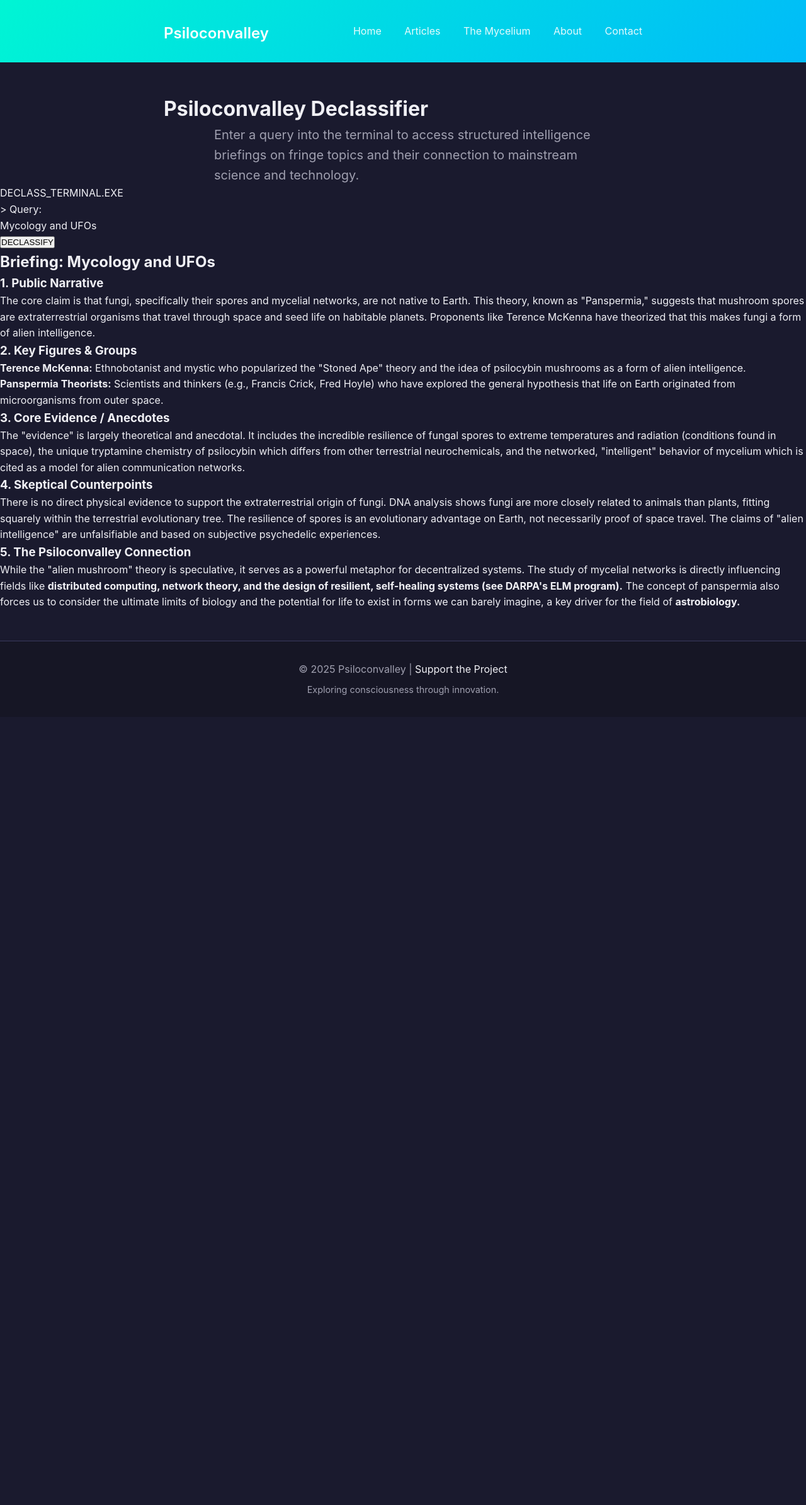
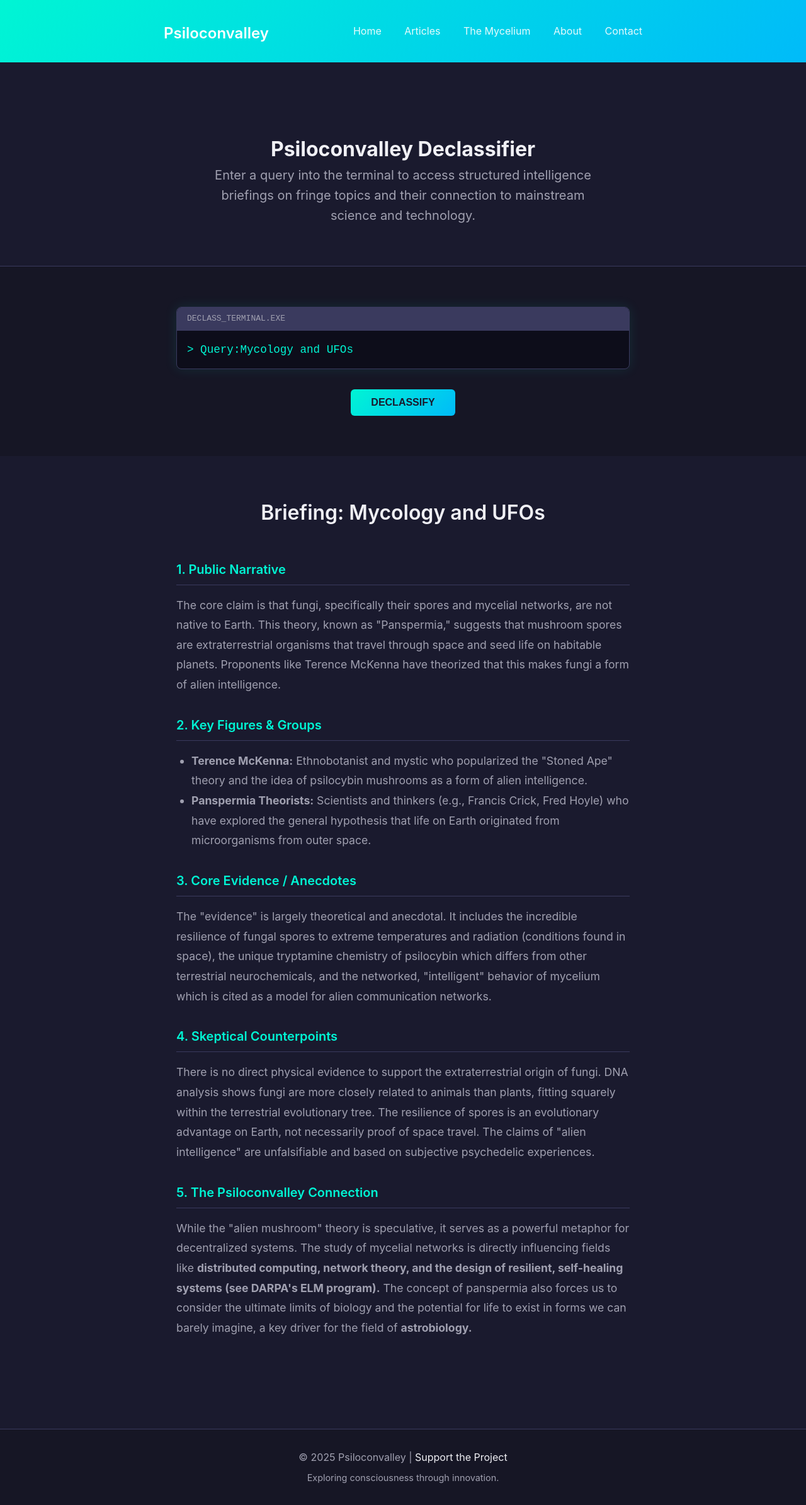
Before and after one commit to psiloconvalley/psiloconvalley.github.io, a Jekyll site: the page built from declassifier.md, in a window 1280 px wide. Shown: the whole page at 63% size. Built offline with Jekyll 4.4.1, drawn with Linux system fonts in a browser that asks for light colours; nearby versions of some CDN libraries; some web fonts are replaced; before the commit the page ends 1138 px from its top, so only the background shows below that.

Commit message:
Update style.css

```diff
--- a/assets/css/style.css
+++ b/assets/css/style.css
@@ -480,3 +480,101 @@ Finally, let's add the CSS that makes this new layout beautiful.
 .about-section p a:hover {
   border-bottom-color: var(--primary-color);
 }
+
+/* --- Declassifier Page Styles --- */
+.declassifier-hero {
+  padding: 4rem 2rem;
+  text-align: center;
+  border-bottom: 1px solid var(--border-color);
+}
+.declassifier-terminal-container {
+  display: flex;
+  flex-direction: column;
+  align-items: center;
+  padding: 4rem 2rem;
+  background-color: #161625;
+}
+.declassifier-terminal {
+  width: 100%;
+  max-width: 720px;
+  background-color: #0d0d1a;
+  border: 1px solid var(--border-color);
+  border-radius: 8px;
+  box-shadow: 0 0 20px rgba(0, 245, 212, 0.1);
+  overflow: hidden;
+}
+.terminal-header {
+  background-color: var(--border-color);
+  padding: 0.5rem 1rem;
+  color: var(--text-light);
+  font-family: monospace;
+}
+.terminal-body {
+  display: flex;
+  align-items: center;
+  padding: 1rem;
+  font-family: monospace;
+  font-size: 1.1rem;
+  color: var(--primary-color);
+}
+.terminal-input {
+  flex-grow: 1;
+  outline: none;
+  min-width: 10px;
+}
+.declassify-btn {
+  background: var(--gradient);
+  color: #1a1a2e;
+  border: none;
+  padding: 0.75rem 2rem;
+  font-family: 'Satoshi', sans-serif;
+  font-weight: 700;
+  font-size: 1rem;
+  border-radius: 6px;
+  cursor: pointer;
+  margin-top: 2rem;
+  transition: transform 0.2s;
+}
+.declassify-btn:hover {
+  transform: scale(1.05);
+}
+.report-container {
+  padding: 4rem 2rem;
+}
+.report-content {
+  max-width: 720px;
+  margin: 0 auto;
+  opacity: 0;
+  transform: translateY(20px);
+  transition: opacity 0.5s, transform 0.5s;
+}
+.report-content.visible {
+  opacity: 1;
+  transform: translateY(0);
+}
+.report-title {
+  text-align: center;
+  font-size: 2rem;
+  margin-bottom: 3rem;
+  font-weight: 600;
+}
+.report-section {
+  margin-bottom: 2rem;
+}
+.report-section h3 {
+  font-size: 1.25rem;
+  font-weight: 600;
+  color: var(--primary-color);
+  border-bottom: 1px solid var(--border-color);
+  padding-bottom: 0.5rem;
+  margin-bottom: 1rem;
+}
+.report-section.connection h3 {
+  color: #00f5d4; /* Teal for the special section */
+}
+.report-section p, .report-section ul {
+  font-size: 1.1rem;
+  line-height: 1.8;
+  color: var(--text-light);
+}
+.report-section ul { padding-left: 1.5rem; }
```
